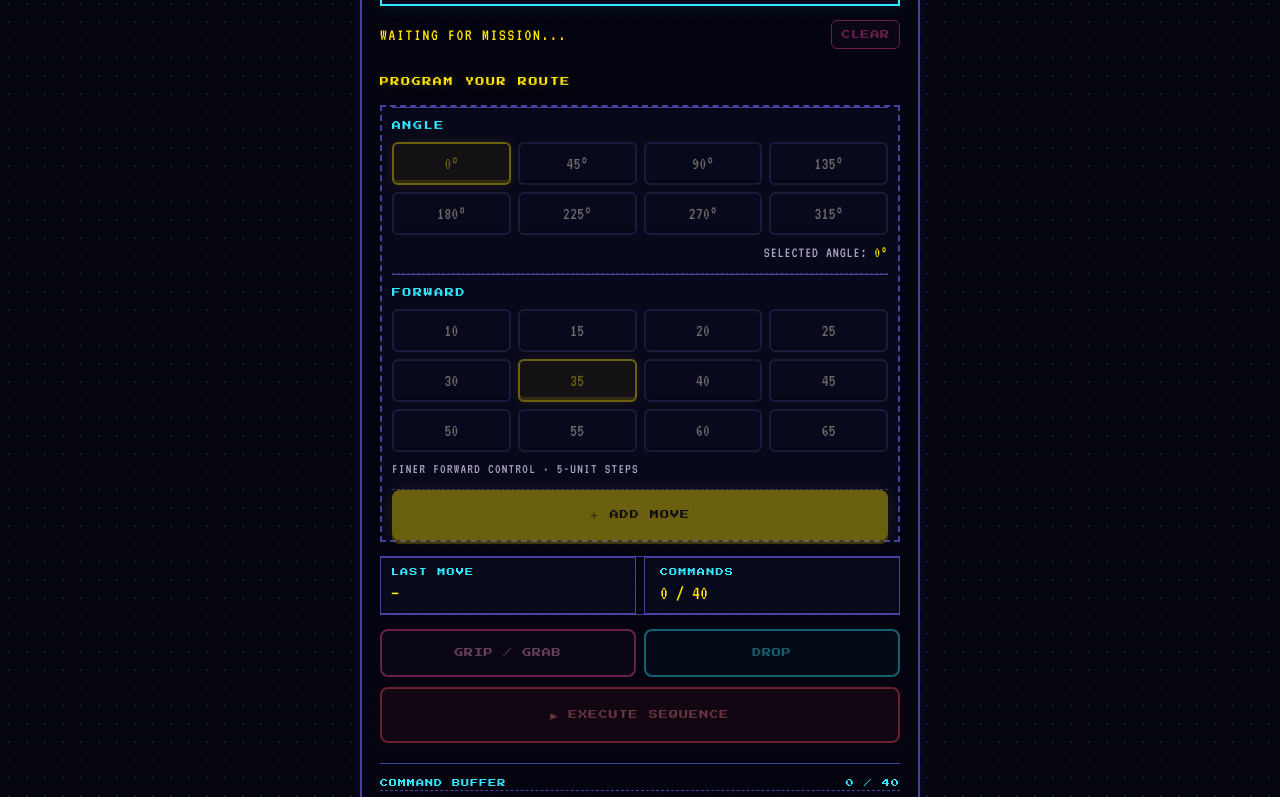
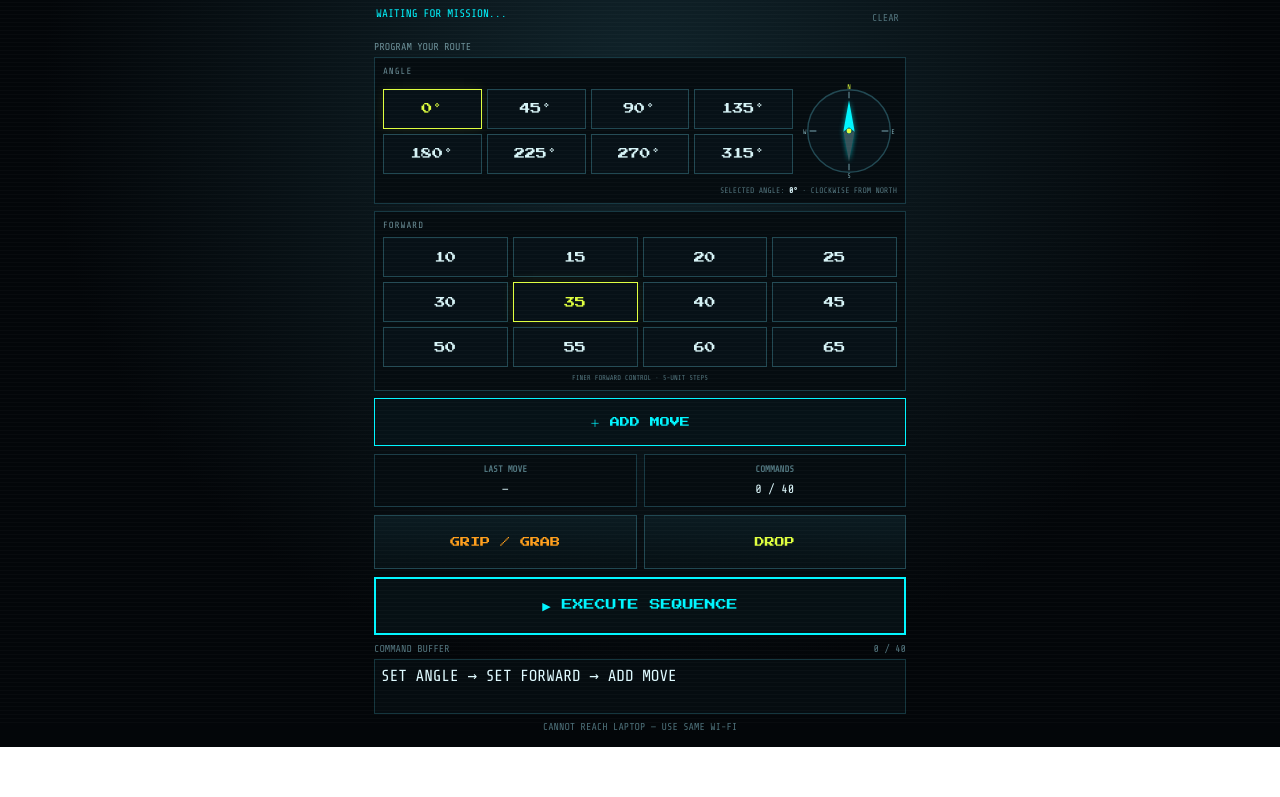
Before and after one commit to RAS-Technical-Coding/Fresher-Game-2026, a website: page src/public/controller.html in a window 1280 px wide. Shown: the part 77-874 px from the top of the page. After the commit the page ends 824 px from the top, so only its background shows below. Drawn offline with nearby package versions, Linux system fonts and the light colour scheme; no server answers.

Commit message:
Add compass

```diff
--- a/src/public/controller.html
+++ b/src/public/controller.html
@@ -5,50 +5,199 @@
 <meta name="viewport" content="width=device-width,initial-scale=1,maximum-scale=1,user-scalable=no">
 <title>IEEE RAS // JOYSTICK CONTROLLER</title>
 <style>
-@import url('https://fonts.googleapis.com/css2?family=Press+Start+2P&family=VT323&display=swap');
-:root{--void:#090909;--white:#f7f9fa;--soft:#f0f0f0;--steel:#828384;--graphite:#474747;--iron:#423738;--ash:#6b6b6b;--violet:#af50ff;--line:rgba(247,249,250,.16);--mono:'DM Mono',ui-monospace,monospace;--sans:'DM Sans',system-ui,sans-serif}
+@import url('https://fonts.googleapis.com/css2?family=Press+Start+2P&family=Share+Tech+Mono&display=swap');
+
+:root{--cyan:#00f6ff;--lime:#dfff3f;--orange:#ff9f1c;--red:#ff3864}
 *{box-sizing:border-box;-webkit-tap-highlight-color:transparent}
-html,body{margin:0;min-height:100%;background:var(--void);color:var(--white);font-family:var(--sans);touch-action:manipulation}
-body{min-height:100vh}
-.app{width:min(100%,560px);min-height:100vh;margin:0 auto;padding:18px 20px max(20px,env(safe-area-inset-bottom));display:flex;flex-direction:column}
-header{display:flex;justify-content:space-between;align-items:center;padding:14px 0 17px;border-bottom:1px solid var(--line)}
-.brand{font:500 12px/1.7 var(--mono);letter-spacing:.14em;color:var(--soft)}.brand span{color:var(--white)}
-.link{font:10px var(--mono);letter-spacing:.12em;color:var(--steel);text-align:right}.link i{display:inline-block;width:6px;height:6px;border-radius:50%;background:var(--steel);margin:0 7px 1px 0}.link.online i{background:var(--violet)}
-.timer{font:500 18px var(--mono);color:var(--white);text-align:right;margin-top:7px;letter-spacing:.04em}
-.mission{display:flex;justify-content:space-between;align-items:center;gap:12px;padding:14px 0 18px;font:10px var(--mono);letter-spacing:.1em;color:var(--steel)}.mission #message{color:var(--soft)}
-.clear{border:1px solid var(--line);border-radius:6px;background:transparent;color:var(--steel);font:10px var(--mono);letter-spacing:.08em;padding:8px 11px}
-.deck{display:flex;flex-direction:column;gap:0}.control-title{display:flex;justify-content:space-between;color:var(--soft);font:11px var(--mono);letter-spacing:.18em;margin:7px 0 15px}
-.control-panel{width:100%;margin:0 0 14px}.control-section{padding:15px 0;border-top:1px solid var(--line);margin:0}.section-label{font:10px var(--mono);letter-spacing:.18em;color:var(--steel);margin-bottom:12px}
-.angle-grid,.forward-grid{display:grid;grid-template-columns:repeat(4,1fr);gap:8px}
-.angle-option,.forward-option{min-height:46px;border:1px solid var(--line);border-radius:6px;background:transparent;color:var(--soft);font:12px var(--mono);touch-action:manipulation;transition:background .15s,border-color .15s,color .15s}
-.angle-option.selected,.forward-option.selected{border-color:var(--violet);background:var(--violet);color:#fff}
-.selected-info{margin-top:10px;color:var(--steel);font:10px var(--mono);letter-spacing:.06em;text-align:right}.selected-info strong{color:var(--white);font-weight:500}
-.range-note{margin-top:10px;color:var(--ash);font:9px var(--mono);letter-spacing:.09em;text-align:left}
-.add-move{width:100%;min-height:50px;border:1px solid var(--violet);border-radius:8px;background:var(--violet);color:#fff;font:500 11px var(--mono);letter-spacing:.12em;touch-action:manipulation}.add-move:active{opacity:.82;transform:translateY(1px)}
-.readouts{display:grid;grid-template-columns:1fr 1fr;gap:0;margin:0 0 14px;border-top:1px solid var(--line);border-bottom:1px solid var(--line)}.readout{padding:13px 10px 13px 0;text-align:left}.readout+ .readout{padding-left:15px;border-left:1px solid var(--line)}.readout b{display:block;color:var(--steel);font:9px var(--mono);letter-spacing:.16em;margin-bottom:7px}.readout span{color:var(--white);font:13px var(--mono)}
-.turns{display:grid;grid-template-columns:1fr 1fr;gap:9px;margin:0}.btn{min-height:50px;border:1px solid var(--line);border-radius:8px;background:transparent;color:var(--soft);font:10px var(--mono);letter-spacing:.08em}.btn:active,.btn.pressed{border-color:var(--white);background:rgba(247,249,250,.08)}.grab{color:var(--soft)}.drop{color:var(--soft)}
-.exec{width:100%;min-height:54px;margin-top:10px;border:1px solid var(--white);border-radius:8px;color:var(--white);font:500 11px var(--mono);letter-spacing:.12em;background:transparent}.exec:active{background:rgba(247,249,250,.1)}
-.queue-title{display:flex;justify-content:space-between;margin-top:20px;padding-top:13px;border-top:1px solid var(--line);color:var(--steel);font:10px var(--mono);letter-spacing:.13em}.queue{min-height:54px;max-height:108px;margin-top:9px;display:flex;gap:7px;overflow:auto;padding:8px 0;border-bottom:1px solid var(--line);background:transparent}.queue>span{color:var(--ash);font:10px var(--mono);letter-spacing:.03em;padding:10px 0}.chip{flex:0 0 auto;padding:9px 10px;border:1px solid var(--line);border-radius:6px;color:var(--soft);font:10px var(--mono);background:transparent}.status-line{margin-top:11px;text-align:left;color:var(--steel);font:10px var(--mono);letter-spacing:.08em;min-height:14px}
-.overlay{position:fixed;inset:0;display:none;align-items:center;justify-content:center;text-align:left;background:rgba(9,9,9,.96);z-index:30;padding:24px}.overlay.show{display:flex}.modal{width:min(100%,390px);border:1px solid var(--line);border-radius:19px;padding:30px 24px;background:#111}.modal h1{font:italic 500 32px/1.1 'Playfair Display',Georgia,serif;color:var(--white)}.modal p{color:var(--steel);font:14px/1.6 var(--sans)}
-button{cursor:pointer}button:disabled{opacity:.42;cursor:default}
-@media(max-width:360px){.app{padding-left:15px;padding-right:15px}.angle-grid,.forward-grid{gap:6px}.angle-option,.forward-option{min-height:42px;font-size:11px}}
-</style>
-<style>
-:root{--void:#050510;--panel:#09091c;--white:#fff7d6;--muted:#aaa5c5;--yellow:#ffe500;--cyan:#31e8ff;--pink:#ff4aa2;--red:#ff4a55;--line:#4542a2;--mono:'VT323',Consolas,monospace;--pixel:'Press Start 2P',monospace}
-html,body{background-color:var(--void);background-image:radial-gradient(rgba(49,232,255,.12) 1px,transparent 1px);background-size:18px 18px;color:var(--white);font-family:var(--mono)}
-.app{width:min(100%,560px);padding:14px 18px max(18px,env(safe-area-inset-bottom));background:rgba(5,5,16,.96);border-left:2px solid var(--line);border-right:2px solid var(--line);box-shadow:0 0 0 5px #08081a}
-header{padding:13px 12px;border:2px solid var(--cyan);background:var(--panel);box-shadow:inset 0 0 0 3px #09091c,0 0 14px rgba(49,232,255,.13)}
-.brand{font:9px/1.8 var(--pixel);color:var(--white)}.brand span{color:var(--yellow)}.link{font:16px var(--mono);color:var(--muted)}.link i{width:8px;height:8px}.link.online i{background:#44ff80;box-shadow:0 0 9px #44ff80}.timer{font:16px var(--pixel);color:var(--yellow);text-shadow:0 0 8px rgba(255,229,0,.35)}
-.mission{font:17px var(--mono);color:var(--cyan);text-transform:uppercase}.mission #message{color:var(--yellow)}.clear{border:1px solid var(--pink);background:#160b20;color:var(--pink);font:9px var(--pixel);padding:9px}
-.control-title{color:var(--yellow);font:9px/1.8 var(--pixel);text-shadow:0 0 10px rgba(255,229,0,.22)}.control-panel{padding:0 10px;border:2px dashed var(--line);background:rgba(9,9,28,.9)}.control-section{padding:13px 0;border-bottom:1px dashed #38356e}.section-label{font:9px var(--pixel);color:var(--cyan)}
-.angle-grid,.forward-grid{gap:7px}.angle-option,.forward-option{min-height:43px;border:2px solid #38356e;background:#0c0c22;color:var(--white);font:18px var(--mono);box-shadow:inset 0 -3px #050510}.angle-option.selected,.forward-option.selected{border-color:var(--yellow);background:#24200a;color:var(--yellow);box-shadow:0 0 10px rgba(255,229,0,.22),inset 0 -3px #6f6100}
-.selected-info{color:var(--muted);font:15px var(--mono)}.selected-info strong{color:var(--yellow)}.range-note{color:var(--muted);font:14px var(--mono)}
-.add-move{min-height:50px;border:2px solid var(--yellow);background:var(--yellow);color:#171300;font:9px var(--pixel);box-shadow:0 4px #9b8500,0 0 14px rgba(255,229,0,.18)}
-.readouts{gap:8px}.readout{padding:10px;border:1px solid var(--line);background:var(--panel)}.readout b{color:var(--cyan);font:8px var(--pixel)}.readout span{color:var(--yellow);font:20px var(--mono)}
-.turns{gap:8px}.btn{min-height:48px;border:2px solid var(--pink);background:#170b20;color:#ff9bc9;font:9px/1.6 var(--pixel)}.btn.drop{border-color:var(--cyan);background:#071720;color:var(--cyan)}.exec{min-height:56px;border:2px solid var(--red);background:#260b15;color:#ff7d84;font:9px/1.8 var(--pixel);box-shadow:0 0 13px rgba(255,74,85,.15)}
-.queue-title{border-bottom:1px dashed var(--line);color:var(--cyan);font:8px/1.6 var(--pixel)}.queue{background:var(--panel)}.queue>span{color:var(--muted);font:17px var(--mono)}.chip{border:1px solid var(--cyan);background:#071720;color:var(--cyan);font:16px var(--mono)}.status-line{color:var(--yellow);font:16px var(--mono);text-transform:uppercase}
-.overlay{background:rgba(4,4,16,.96)}.modal{border:3px solid var(--yellow);background:#0b0b20;box-shadow:0 0 0 5px #10102b,0 0 28px rgba(255,229,0,.2)}.modal h1{font:13px/1.8 var(--pixel);color:var(--yellow)}.modal p{color:var(--white);font:21px/1.35 var(--mono)}button:disabled{opacity:.4}
-@media(max-width:360px){.angle-option,.forward-option{min-height:39px}.brand{font-size:8px}.control-title,.section-label,.readout b,.exec,.add-move,.btn,.queue-title{font-size:8px}}
+html,body{margin:0;min-height:100%;background:radial-gradient(circle at 50% 20%,#10232a,#030609 65%);color:#dffaff;font-family:'Share Tech Mono',Consolas,monospace;touch-action:manipulation}
+body:before{content:"";position:fixed;inset:0;pointer-events:none;background:repeating-linear-gradient(0deg,rgba(255,255,255,.025) 0 1px,transparent 1px 4px);z-index:10}
+.app{min-height:100vh;display:flex;flex-direction:column;padding:14px max(14px,env(safe-area-inset-left)) max(12px,env(safe-area-inset-bottom));max-width:560px;margin:auto}
+header{display:flex;justify-content:space-between;align-items:center;border:1px solid #173943;background:#071117;padding:12px 13px}
+.brand{font:10px/1.7 'Press Start 2P'}.brand span{color:var(--cyan)}
+.link{font-size:11px;color:#6f929b}.link i{display:inline-block;width:7px;height:7px;border-radius:50%;background:#56666b;margin-right:5px}
+.link.online i{background:var(--cyan);box-shadow:0 0 9px var(--cyan)}
+.timer{font:11px 'Press Start 2P';color:var(--lime);margin-top:4px}
+.mission{padding:10px 2px 4px;font-size:11px;color:#577780;display:flex;justify-content:space-between}
+.mission #message{color:var(--cyan)}
+.clear{border:0;background:none;color:#52747d;font:10px 'Share Tech Mono';padding:5px}
+.deck{
+    display:flex;
+    flex-direction:column;
+    justify-content:flex-start;
+    gap:0;
+    padding-top:4px;
+}
+
+.control-title{display:flex;justify-content:space-between;color:#6c9098;font-size:10px;margin:8px 0}
+.control-title b{color:var(--cyan)}
+
+.dpad-wrap{display:flex;justify-content:center;margin:2px 0 8px}
+.dpad{
+    width:min(78vw,310px);
+    height:min(78vw,310px);
+    display:grid;
+    grid-template-columns:1fr 1fr 1fr;
+    grid-template-rows:1fr 1fr 1fr;
+    gap:8px;
+    padding:18px;
+    border:2px solid #20505a;
+    border-radius:28px;
+    background:radial-gradient(circle,#11262d 0,#071116 62%,#030608 100%);
+    box-shadow:inset 0 0 35px rgba(0,246,255,.09),0 0 35px rgba(0,246,255,.08);
+    user-select:none;
+}
+.dpad-btn{
+    border:1px solid #214852;
+    border-radius:14px;
+    background:linear-gradient(#0b1b21,#061014);
+    color:#dffaff;
+    font:18px 'Press Start 2P';
+    min-width:0;
+    touch-action:manipulation;
+    user-select:none;
+    -webkit-user-select:none;
+}
+.dpad-btn:active,.dpad-btn.pressed{
+    transform:translateY(2px) scale(.98);
+    border-color:var(--cyan);
+    background:#102c35;
+    box-shadow:0 0 16px rgba(0,246,255,.18);
+}
+.dpad-btn.up{grid-column:2;grid-row:1}
+.dpad-btn.left{grid-column:1;grid-row:2}
+.dpad-btn.center{grid-column:2;grid-row:2;border-radius:50%;font-size:10px;color:#52747d;border-color:#173943;background:#071117}
+.dpad-btn.right{grid-column:3;grid-row:2}
+.dpad-btn.down{grid-column:2;grid-row:3}
+
+.readouts{display:grid;grid-template-columns:1fr 1fr;gap:7px;margin:0 0 8px}
+.readout{border:1px solid #173943;background:#050c10;padding:9px;text-align:center}
+.readout b{display:block;color:#4f747d;font-size:9px;margin-bottom:5px}
+.readout span{color:#dffaff;font-size:12px}
+
+
+
+
+
+
+.turns{display:grid;grid-template-columns:1fr 1fr;gap:7px;margin:0}
+.btn{min-height:54px;border:1px solid #214852;background:linear-gradient(#0b1b21,#061014);color:#dffaff;font:10px 'Press Start 2P'}
+.btn:active,.btn.pressed{transform:translateY(2px);border-color:var(--cyan);background:#102c35}
+.grab{color:var(--orange)}.drop{color:var(--lime)}
+.adjust{color:var(--cyan);border-color:var(--cyan);display:block}
+.adjust[hidden]{display:none}
+.exec{width:100%;min-height:58px;margin-top:8px;border:2px solid var(--cyan);color:var(--cyan);font:11px 'Press Start 2P';background:#061014}
+.queue-title{display:flex;justify-content:space-between;margin-top:8px;color:#52747d;font-size:10px}
+.queue{height:55px;margin-top:5px;display:flex;gap:6px;overflow:auto;padding:6px;border:1px solid #15363e;background:#050c10}
+.chip{flex:0 0 auto;padding:8px;border:1px solid #24515a;color:#b9edf1;font-size:9px;background:#0a171d}
+.status-line{margin-top:7px;text-align:center;color:#4d7079;font-size:10px;min-height:14px}
+.overlay{position:fixed;inset:0;display:none;align-items:center;justify-content:center;text-align:center;background:rgba(1,4,6,.97);z-index:30;padding:30px}
+.overlay.show{display:flex}
+.modal{border:1px solid var(--cyan);padding:35px 22px;max-width:390px}
+.modal h1{font:20px 'Press Start 2P';color:var(--lime);line-height:1.7}
+.modal p{color:#719099;line-height:1.6}
+
+@media(max-width:360px){
+    .dpad{padding:12px;gap:6px}
+    .dpad-btn{font-size:15px}
+}
+
+
+/* Compact vertical phone layout */
+.app{
+    width:100%;
+    max-width:560px;
+    min-height:100vh;
+}
+.deck{
+    display:flex;
+    flex-direction:column;
+    justify-content:flex-start;
+}
+.dpad{
+    width:min(72vw,290px);
+    height:min(72vw,290px);
+    padding:15px;
+    gap:7px;
+}
+.control-title{margin:5px 0 3px}
+.dpad-wrap{margin:2px 0 8px}
+.readouts{margin-bottom:8px}
+
+/* Angle + forward controls */
+.control-panel{
+    width:100%;
+    margin:2px 0 8px;
+}
+.control-section{
+    border:1px solid #173943;
+    background:#050c10;
+    padding:8px;
+    margin-bottom:7px;
+}
+.section-label{
+    color:#6b8e97;
+    font-size:9px;
+    margin-bottom:7px;
+    letter-spacing:1px;
+}
+.angle-layout{display:grid;grid-template-columns:minmax(0,1fr) 96px;align-items:center;gap:8px}
+.angle-grid{display:grid;grid-template-columns:repeat(4,1fr);gap:5px}
+.compass{width:96px;height:96px;display:block;overflow:visible}
+.compass-ring{fill:#071117;stroke:#214852;stroke-width:1.5}
+.compass-tick{stroke:#52747d;stroke-width:1.5}
+.compass-cardinal{fill:#7eabb4;font:7px 'Share Tech Mono',monospace;text-anchor:middle}
+.compass-cardinal.north{fill:var(--lime)}
+.compass-needle{transform-origin:50px 50px;transition:transform .2s ease;filter:drop-shadow(0 0 3px rgba(0,246,255,.6))}
+.compass-needle .needle{fill:var(--cyan)}.compass-needle .tail{fill:#36535a}.compass-center{fill:var(--lime)}
+@media(max-width:360px){.angle-layout{grid-template-columns:minmax(0,1fr) 82px;gap:5px}.compass{width:82px;height:82px}}
+.angle-option,
+.forward-option{
+    min-height:40px;
+    border:1px solid #214852;
+    background:#071117;
+    color:#d7f4f7;
+    font:11px 'Press Start 2P';
+    touch-action:manipulation;
+}
+.angle-option.selected,
+.forward-option.selected{
+    border-color:var(--lime);
+    color:var(--lime);
+    box-shadow:0 0 12px rgba(223,255,63,.10);
+}
+.selected-info{
+    margin-top:7px;
+    color:#52747d;
+    font-size:8px;
+    text-align:right;
+}
+.selected-info strong{
+    color:#dffaff;
+}
+.forward-grid{
+    display:grid;
+    grid-template-columns:repeat(4,1fr);
+    gap:5px;
+}
+.range-note{
+    margin-top:7px;
+    color:#52747d;
+    font-size:7px;
+    text-align:center;
+}
+.add-move{
+    width:100%;
+    min-height:48px;
+    border:1px solid var(--cyan);
+    background:#061217;
+    color:var(--cyan);
+    font:10px 'Press Start 2P';
+    touch-action:manipulation;
+}
+.add-move:active{
+    transform:translateY(1px);
+    background:#0a2026;
+}
 </style>
 </head>
 <body>
@@ -74,17 +223,22 @@ header{padding:13px 12px;border:2px solid var(--cyan);background:var(--panel);bo
     <div class="control-panel">
     <div class="control-section">
         <div class="section-label">ANGLE</div>
-        <div class="angle-grid" id="angleGrid">
-            <button class="angle-option selected" data-angle="0">0°</button>
-            <button class="angle-option" data-angle="45">45°</button>
-            <button class="angle-option" data-angle="90">90°</button>
-            <button class="angle-option" data-angle="135">135°</button>
-            <button class="angle-option" data-angle="180">180°</button>
-            <button class="angle-option" data-angle="225">225°</button>
-            <button class="angle-option" data-angle="270">270°</button>
-            <button class="angle-option" data-angle="315">315°</button>
+        <div class="angle-layout">
+            <div class="angle-grid" id="angleGrid">
+                <button class="angle-option selected" data-angle="0">0°</button><button class="angle-option" data-angle="45">45°</button>
+                <button class="angle-option" data-angle="90">90°</button><button class="angle-option" data-angle="135">135°</button>
+                <button class="angle-option" data-angle="180">180°</button><button class="angle-option" data-angle="225">225°</button>
+                <button class="angle-option" data-angle="270">270°</button><button class="angle-option" data-angle="315">315°</button>
+            </div>
+            <svg class="compass" viewBox="0 0 100 100" role="img" aria-label="Compass showing selected angle clockwise from north">
+                <circle class="compass-ring" cx="50" cy="50" r="43" /><path class="compass-tick" d="M50 9v7 M91 50h-7 M50 91v-7 M9 50h7" />
+                <text class="compass-cardinal north" x="50" y="6">N</text><text class="compass-cardinal" x="96" y="53">E</text>
+                <text class="compass-cardinal" x="50" y="99">S</text><text class="compass-cardinal" x="4" y="53">W</text>
+                <g class="compass-needle" id="compassNeedle"><path class="needle" d="M50 18 44 51 50 46 56 51Z" /><path class="tail" d="M50 82 44 49 50 54 56 49Z" /></g>
+                <circle class="compass-center" cx="50" cy="50" r="2.5" />
+            </svg>
         </div>
-        <div class="selected-info">SELECTED ANGLE: <strong id="selectedAngle">0°</strong></div>
+        <div class="selected-info">SELECTED ANGLE: <strong id="selectedAngle">0°</strong> · CLOCKWISE FROM NORTH</div>
     </div>
 
     <div class="control-section">
@@ -222,6 +376,7 @@ document.querySelectorAll('.angle-option').forEach(button => {
 
         selectedAngle = Number(button.dataset.angle);
         $('selectedAngle').textContent = `${selectedAngle}°`;
+        $('compassNeedle').style.transform = `rotate(${selectedAngle}deg)`;
         haptic(10);
     });
 });
```
